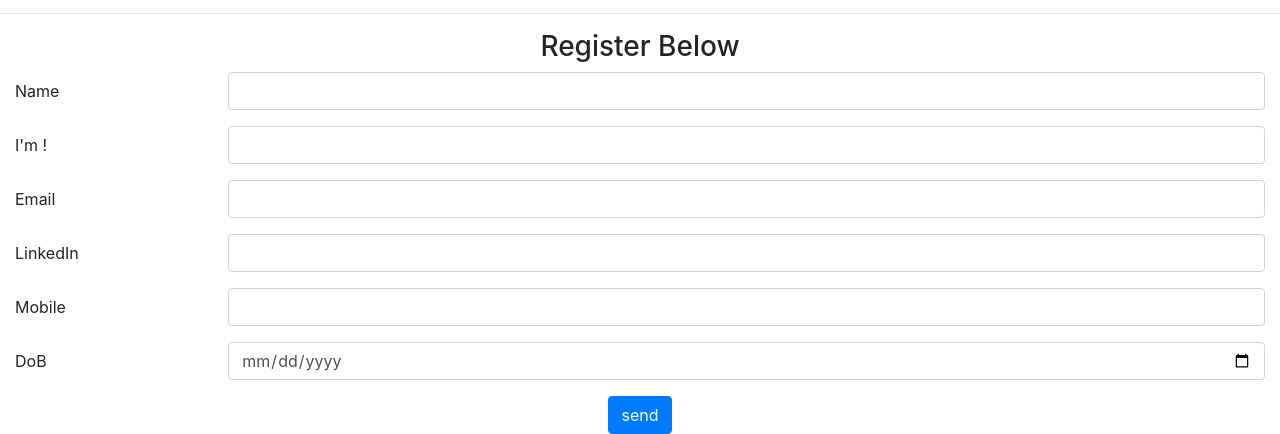
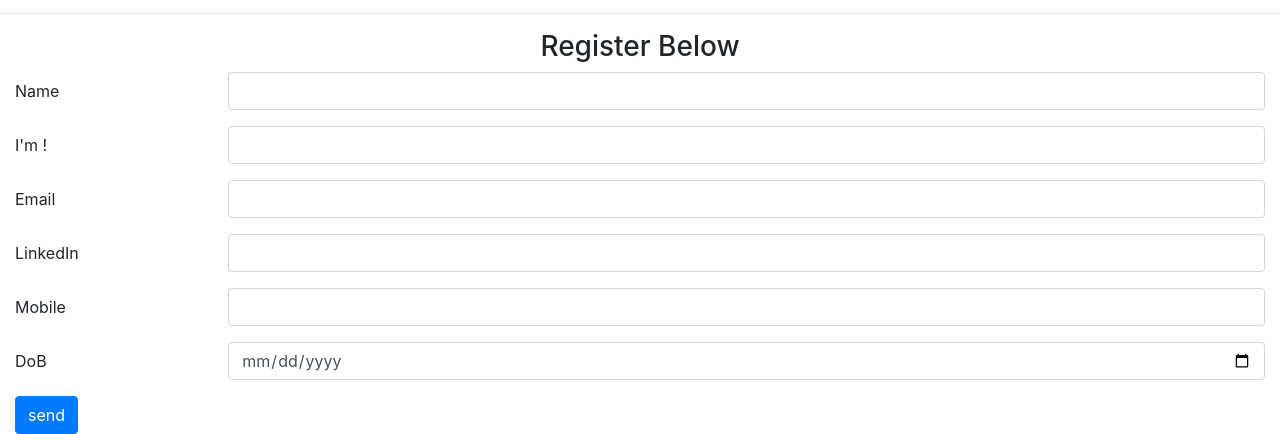
Before and after one commit to atharvaunde/TE-Web-Technologies, a plain HTML site: page LAB 1/index.html in a window 1280 px wide. Shown: the part 475-909 px from the top of the page. Drawn offline with nearby package versions, Linux system fonts and the light colour scheme.

Commit message:
Update index.html

```diff
--- a/LAB 1/index.html
+++ b/LAB 1/index.html
@@ -191,10 +191,11 @@
   </div>
 
 </div>
-    <center>
-    <input type="submit" name="send" id="send" value="send" class="btn btn-primary"></center>
+
+
+        <input type="submit" name="send" id="send" value="send" class="btn btn-primary"></center>
     </div>
-    <script type="text/javascript">
+     <script type="text/javascript">
 window.onload = function(){
    document.getElementById('send').onclick = function(e){
        confirm(document.getElementById("name").value);
@@ -207,5 +208,6 @@ window.onload = function(){
 <script src="https://code.jquery.com/jquery-3.3.1.slim.min.js" integrity="sha384-q8i/X+965DzO0rT7abK41JStQIAqVgRVzpbzo5smXKp4YfRvH+8abtTE1Pi6jizo" crossorigin="anonymous"></script>
 <script src="https://cdnjs.cloudflare.com/ajax/libs/popper.js/1.14.6/umd/popper.min.js" integrity="sha384-wHAiFfRlMFy6i5SRaxvfOCifBUQy1xHdJ/yoi7FRNXMRBu5WHdZYu1hA6ZOblgut" crossorigin="anonymous"></script>
 <script src="https://stackpath.bootstrapcdn.com/bootstrap/4.2.1/js/bootstrap.min.js" integrity="sha384-B0UglyR+jN6CkvvICOB2joaf5I4l3gm9GU6Hc1og6Ls7i6U/mkkaduKaBhlAXv9k" crossorigin="anonymous"></script>
+
 </body>
 </html>
```
